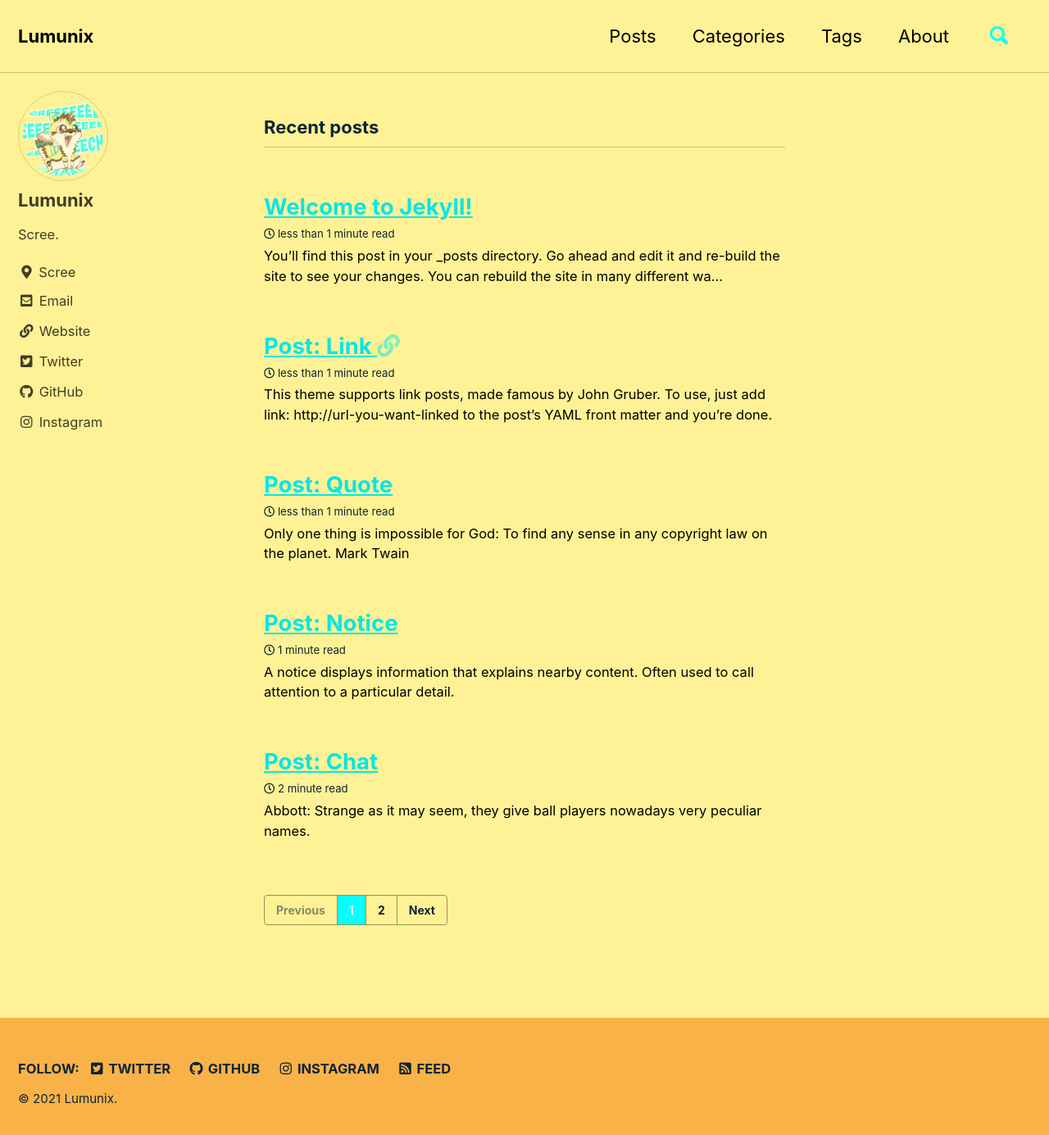
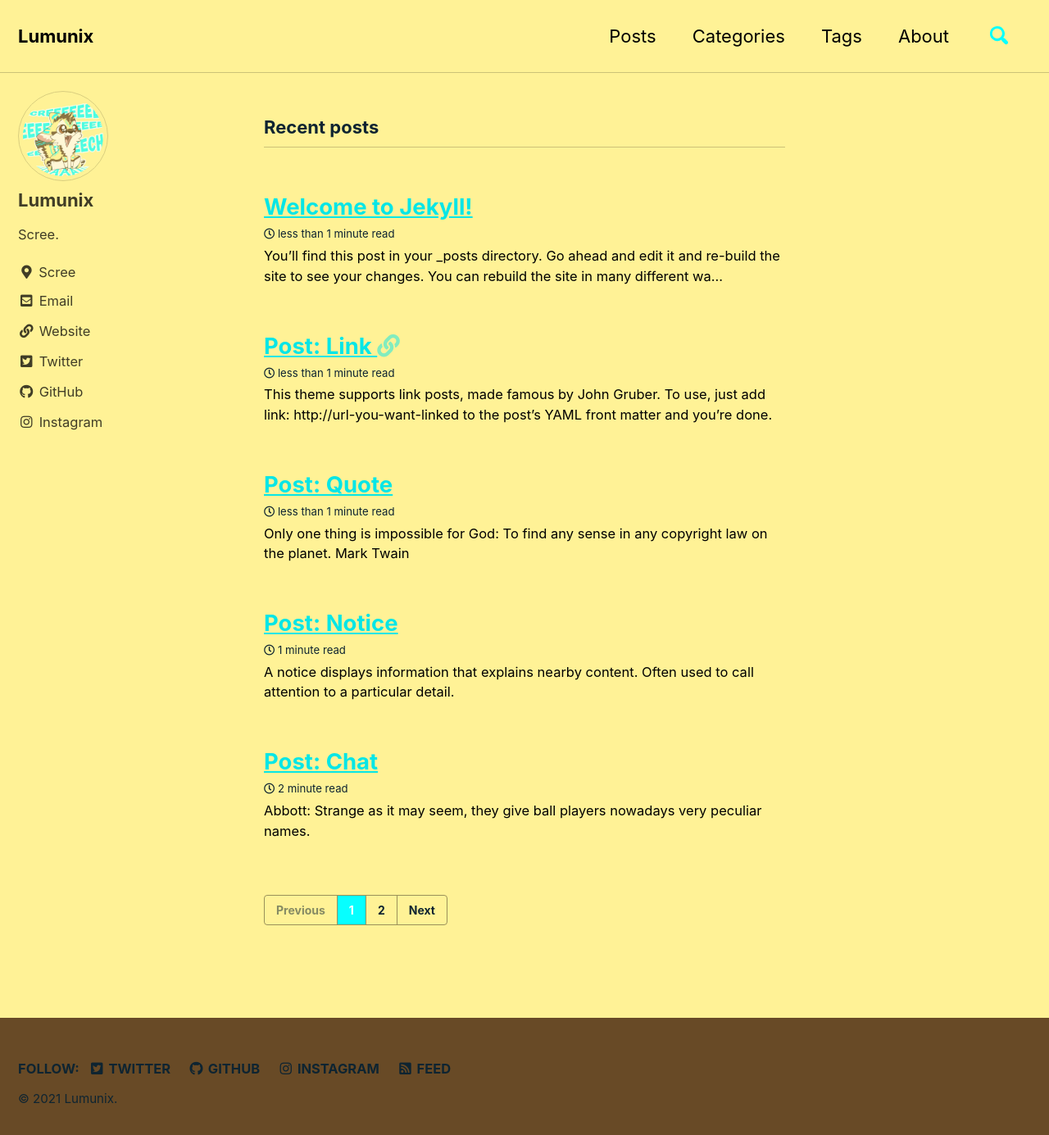
Before and after one commit to joegrover/lumunix.github.io, a Jekyll site: the page built from index.html, in a window 1280 px wide and 1397 px high. Shown: the top 1385 px of the window at 82% size. Built offline with Jekyll 4.4.1, drawn with Linux system fonts in a browser that asks for light colours; cached includes are drawn as plain includes; the list of posts is cut into pages by our own code.

Commit message:
Update _lumunix.scss

```diff
--- a/_sass/minimal-mistakes/skins/_lumunix.scss
+++ b/_sass/minimal-mistakes/skins/_lumunix.scss
@@ -12,7 +12,7 @@ $border-color: mix(#000, $background-color, 20%) !default;
 $code-background-color: mix(#fff, $background-color, 20%) !default;
 $code-background-color-dark: mix(#000, $background-color, 10%) !default;
 $form-background-color: mix(#fff, $background-color, 15%) !default;
-$footer-background-color: #f9b248 !default;
+$footer-background-color: #684a26 !default;
 $link-color: mix(#000, $primary-color, 10%) !default;
 $link-color-hover: mix(#fff, $link-color, 25%) !default;
 $link-color-visited: mix(#000, $link-color, 25%) !default;
```
